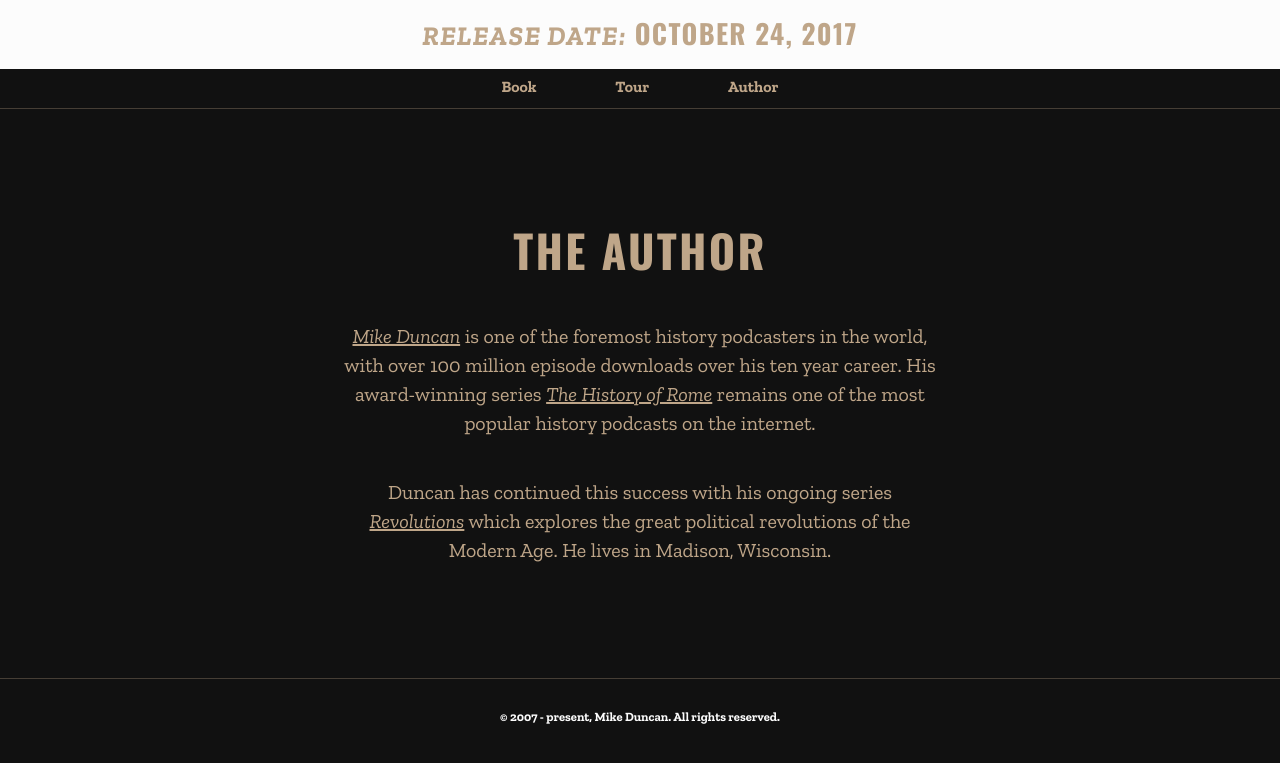
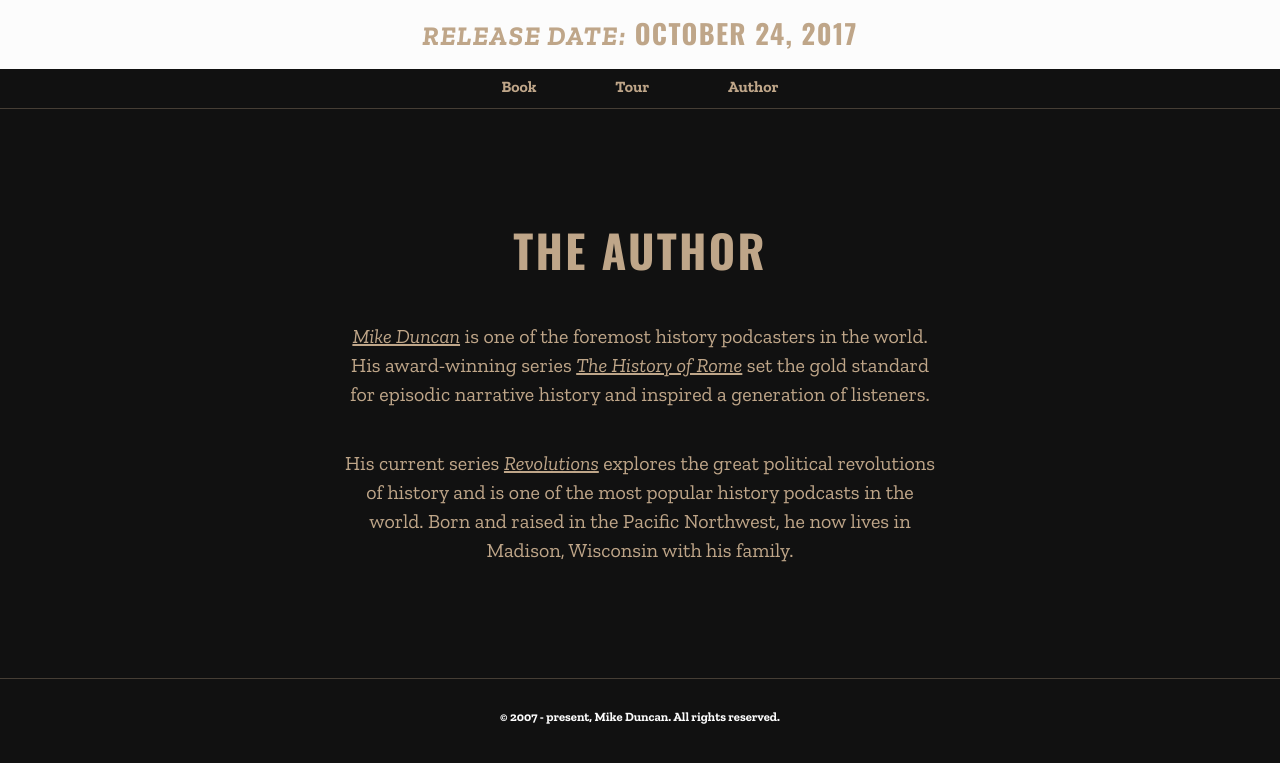
Before and after one commit to Brandi-Duncan/thestormbeforethestorm.com, a Jekyll site: the page built from author.html, in a window 1280 px wide. Shown: the top 763 px of the page. Built offline with Jekyll 4.4.1, drawn with Linux system fonts in a browser that asks for light colours.

Commit message:
Updates Author Bio

```diff
--- a/author.html
+++ b/author.html
@@ -3,6 +3,6 @@
 ---
 <section class="author">
     <h2>The Author</h2>
-    <p><a href="http://mikeduncan.fyi"><i>Mike Duncan</i></a> is one of the foremost history podcasters in the world, with over 100 million episode downloads over his ten year career. His award-winning series <a href="http://thehistoryofrome.com"><i>The History of Rome</i></a> remains one of the most popular history podcasts on the internet.</p>
-    <p>Duncan has continued this success with his ongoing series <a href="http://revolutionspodcast.com"><i>Revolutions</i></a> which explores the great political revolutions of the Modern Age. He lives in Madison, Wisconsin.</p>
+    <p><a href="http://mikeduncan.fyi"><i>Mike Duncan</i></a> is one of the foremost history podcasters in the world. His award-winning series <a href="http://thehistoryofrome.com"><i>The History of Rome</i></a> set the gold standard for episodic narrative history and inspired a generation of listeners.</p>
+    <p>His current series <a href="http://revolutionspodcast.com"><i>Revolutions</i></a> explores the great political revolutions of history and is one of the most popular history podcasts in the world. Born and raised in the Pacific Northwest, he now lives in Madison, Wisconsin with his family.</p>
 </section>
```
